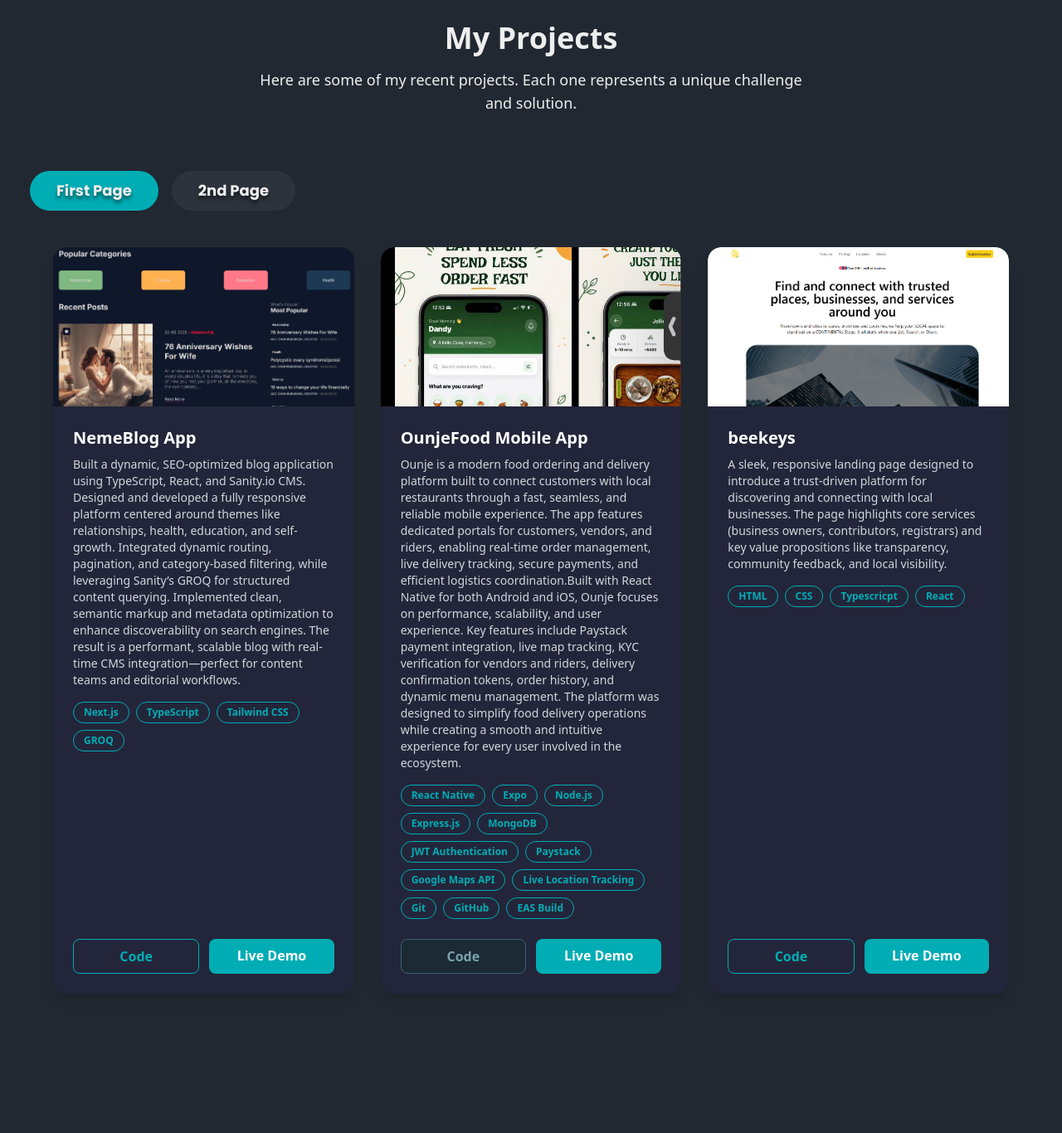
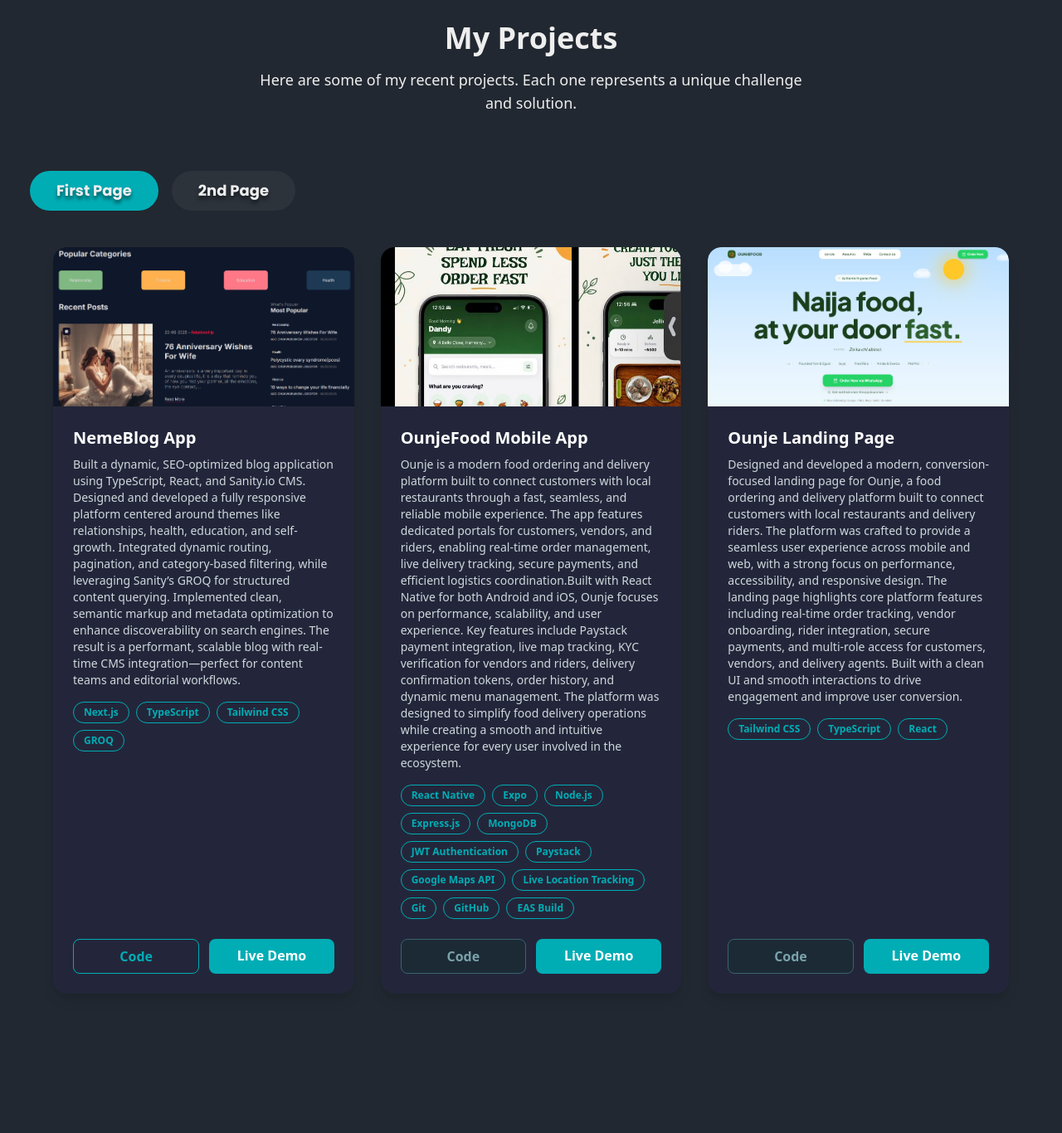
Before and after one commit to buikeDev/portfolio, a React (Vite) app: page / in a window 1280 px wide. Shown: the part 1992-3358 px from the top of the page at 83% size. Built offline with nearby package versions, Linux system fonts and the light colour scheme.

Commit message:
Add Ounje project details and update image references in FirstCards and SecondCards components

```diff
--- a/src/screens/FinalDesign/sections/Cards/FirstCards.tsx
+++ b/src/screens/FinalDesign/sections/Cards/FirstCards.tsx
@@ -53,14 +53,17 @@ const projects: ProjectCard[] = [
   },
   {
     href: "#",
-    imageSrc: "/images/beekeys.png",
-    altText: "beekeys App Preview",
-    title: "beekeys",
+    imageSrc: "/images/ounjeLanding.png",
+    altText: "Ounje Landing Page Preview",
+    title: "Ounje Landing Page",
     description:
-      "A sleek, responsive landing page designed to introduce a trust-driven platform for discovering and connecting with local businesses. The page highlights core services (business owners, contributors, registrars) and key value propositions like transparency, community feedback, and local visibility.",
-    tech: ["HTML", "CSS", "Typescricpt", "React"],
-    codeUrl: "https://github.com/buikeDev/beekeys",
-    demoUrl: "https://beekeys-nine.vercel.app",
+      "Designed and developed a modern, conversion-focused landing page for Ounje, a food ordering and delivery platform built to connect customers with local restaurants and delivery riders. The platform was crafted to provide a seamless user experience across mobile and web, with a strong focus on performance, accessibility, and responsive design. The landing page highlights core platform features including real-time order tracking, vendor onboarding, rider integration, secure payments, and multi-role access for customers, vendors, and delivery agents. Built with a clean UI and smooth interactions to drive engagement and improve user conversion.",
+    tech: ["Tailwind CSS", "TypeScript", "React"],
+    codeUrl: "https://github.com/buikeDev/ounjeLanding",
+    demoUrl: "https://ounjefood.com",
+    codeAvailable: false,
+    codeUnavailableMessage:
+      "This repo is private/company-owned and not available publicly.",
   },
 
   // Add more projects as needed
@@ -69,7 +72,9 @@ const projects: ProjectCard[] = [
 import { useState } from "react";
 
 export default function FirstCards() {
-  const [clickedUnavailableIndex, setClickedUnavailableIndex] = useState<number | null>(null);
+  const [clickedUnavailableIndex, setClickedUnavailableIndex] = useState<
+    number | null
+  >(null);
 
   return (
     <div className="grid w-full max-w-6xl grid-cols-1 gap-8 mx-auto md:grid-cols-2 lg:grid-cols-3">
@@ -105,7 +110,7 @@ export default function FirstCards() {
             {/* Buttons */}
             <div className="flex gap-3 mt-auto">
               {project.codeAvailable === false ? (
-                <div className="relative group flex-1">
+                <div className="relative flex-1 group">
                   <button
                     type="button"
                     className="w-full border border-[#39626f] bg-[#1b2a35] text-[#7aa2ab] rounded-lg py-2 text-center font-semibold cursor-not-allowed transition-colors"
--- a/src/screens/FinalDesign/sections/Cards/SecondCards.tsx
+++ b/src/screens/FinalDesign/sections/Cards/SecondCards.tsx
@@ -13,14 +13,14 @@ interface ProjectCard {
 const projects: ProjectCard[] = [
   {
     href: "#",
-    imageSrc: "/images/Mentorshipreq.png",
-    altText: "Mentorship Request Dashboard Preview",
-    title: "Mentorship Request Dashboard",
+    imageSrc: "/images/beekeys.png",
+    altText: "beekeys App Preview",
+    title: "beekeys",
     description:
-      "A feature-rich admin panel built with React, Next.js, and Tailwind CSS that streamlines the tracking and management of mentorship requests within a job search platform. This dashboard allows admins to efficiently monitor user-mentor engagement, manage request statuses, and ensure smooth mentorship workflows. Designed with a responsive and intuitive UI, the system promotes better decision-making and user support through clear data visualization and seamless UX.",
-    tech: ["React", "Next.js", "TypeScript", "Tailwind CSS"],
-    codeUrl: "#",
-    demoUrl: "https://mentor-match-admin-plan.vercel.app/",
+      "A sleek, responsive landing page designed to introduce a trust-driven platform for discovering and connecting with local businesses. The page highlights core services (business owners, contributors, registrars) and key value propositions like transparency, community feedback, and local visibility.",
+    tech: ["HTML", "CSS", "Typescricpt", "React"],
+    codeUrl: "https://github.com/buikeDev/beekeys",
+    demoUrl: "https://beekeys-nine.vercel.app",
   },
   {
     href: "#",
@@ -50,7 +50,7 @@ const projects: ProjectCard[] = [
 
 export default function SecondCards() {
   return (
-    <div className="grid grid-cols-1 md:grid-cols-2 lg:grid-cols-3 gap-8 w-full max-w-6xl mx-auto">
+    <div className="grid w-full max-w-6xl grid-cols-1 gap-8 mx-auto md:grid-cols-2 lg:grid-cols-3">
       {projects.map((project, index) => (
         <div
           key={index}
@@ -60,12 +60,12 @@ export default function SecondCards() {
           <img
             src={project.imageSrc}
             alt={project.altText}
-            className="w-full h-48 object-cover rounded-t-2xl"
+            className="object-cover w-full h-48 rounded-t-2xl"
           />
 
           {/* Content */}
           <div className="flex flex-col flex-1 p-6">
-            <h3 className="text-white text-xl font-bold mb-2">
+            <h3 className="mb-2 text-xl font-bold text-white">
               {project.title}
             </h3>
             <p className="text-[#cfd8dc] text-sm mb-4">{project.description}</p>
```
Also changed, not shown: public/images/ounjeLanding.png (added).
